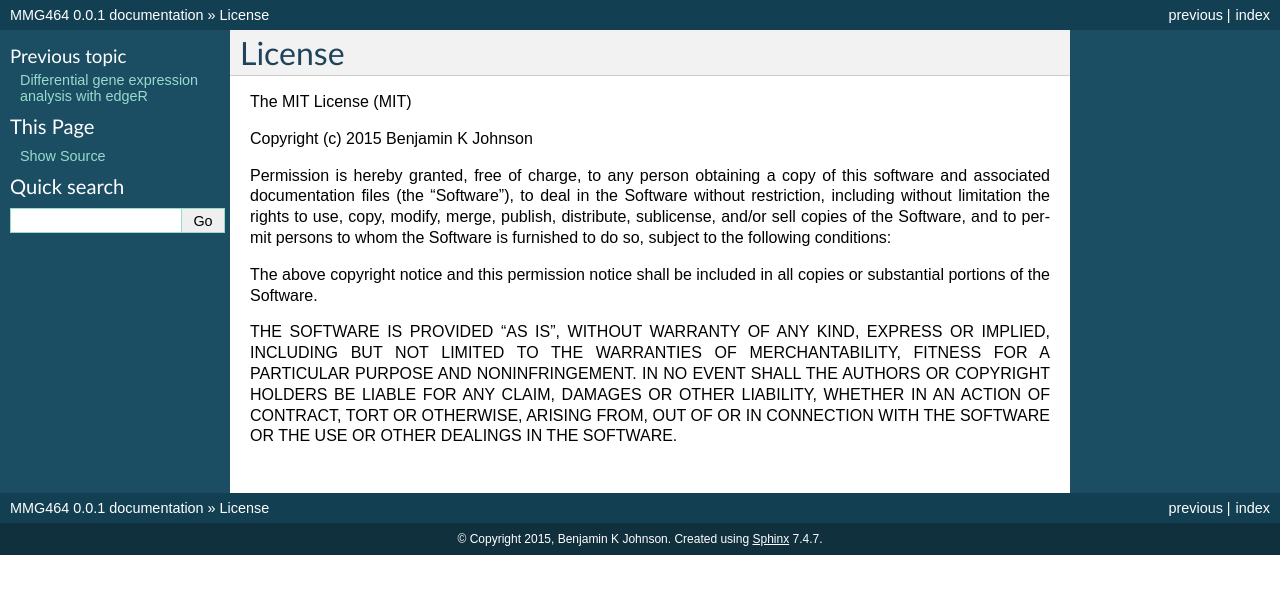
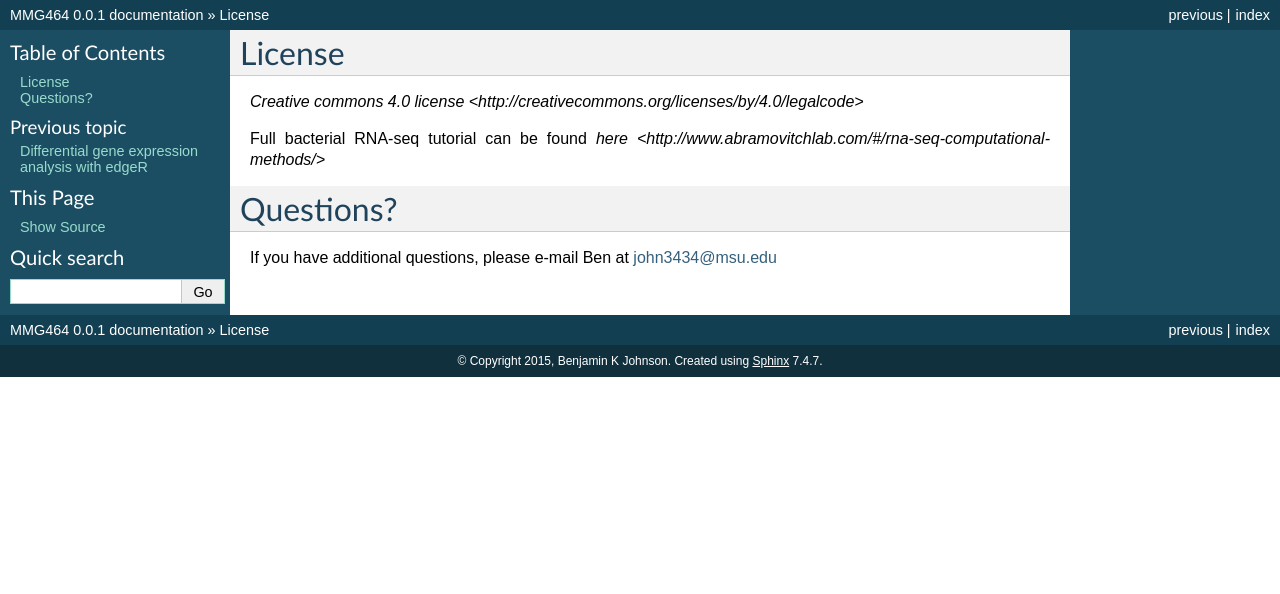
Before and after one commit to biobenkj/MMG434, a Sphinx documentation site: the page built from docs/source/license.rst, in a window 1280 px wide. Shown: the top 594 px of the page. Built offline with Sphinx 7.4.7, drawn with Linux system fonts in a browser that asks for light colours.

Commit message:
Updated license
Update license to CC 4.0

```diff
--- a/docs/source/license.rst
+++ b/docs/source/license.rst
@@ -1,24 +1,11 @@
 License
 =======
 
-The MIT License (MIT)
+`Creative commons 4.0 license <http://creativecommons.org/licenses/by/4.0/legalcode>`
 
-Copyright (c) 2015 Benjamin K Johnson
+Full bacterial RNA-seq tutorial can be found `here <http://www.abramovitchlab.com/#/rna-seq-computational-methods/>`
 
-Permission is hereby granted, free of charge, to any person obtaining a copy
-of this software and associated documentation files (the "Software"), to deal
-in the Software without restriction, including without limitation the rights
-to use, copy, modify, merge, publish, distribute, sublicense, and/or sell
-copies of the Software, and to permit persons to whom the Software is
-furnished to do so, subject to the following conditions:
+Questions?
+==========
 
-The above copyright notice and this permission notice shall be included in
-all copies or substantial portions of the Software.
-
-THE SOFTWARE IS PROVIDED "AS IS", WITHOUT WARRANTY OF ANY KIND, EXPRESS OR
-IMPLIED, INCLUDING BUT NOT LIMITED TO THE WARRANTIES OF MERCHANTABILITY,
-FITNESS FOR A PARTICULAR PURPOSE AND NONINFRINGEMENT. IN NO EVENT SHALL THE
-AUTHORS OR COPYRIGHT HOLDERS BE LIABLE FOR ANY CLAIM, DAMAGES OR OTHER
-LIABILITY, WHETHER IN AN ACTION OF CONTRACT, TORT OR OTHERWISE, ARISING FROM,
-OUT OF OR IN CONNECTION WITH THE SOFTWARE OR THE USE OR OTHER DEALINGS IN
-THE SOFTWARE.
+If you have additional questions, please e-mail Ben at john3434@msu.edu
```
